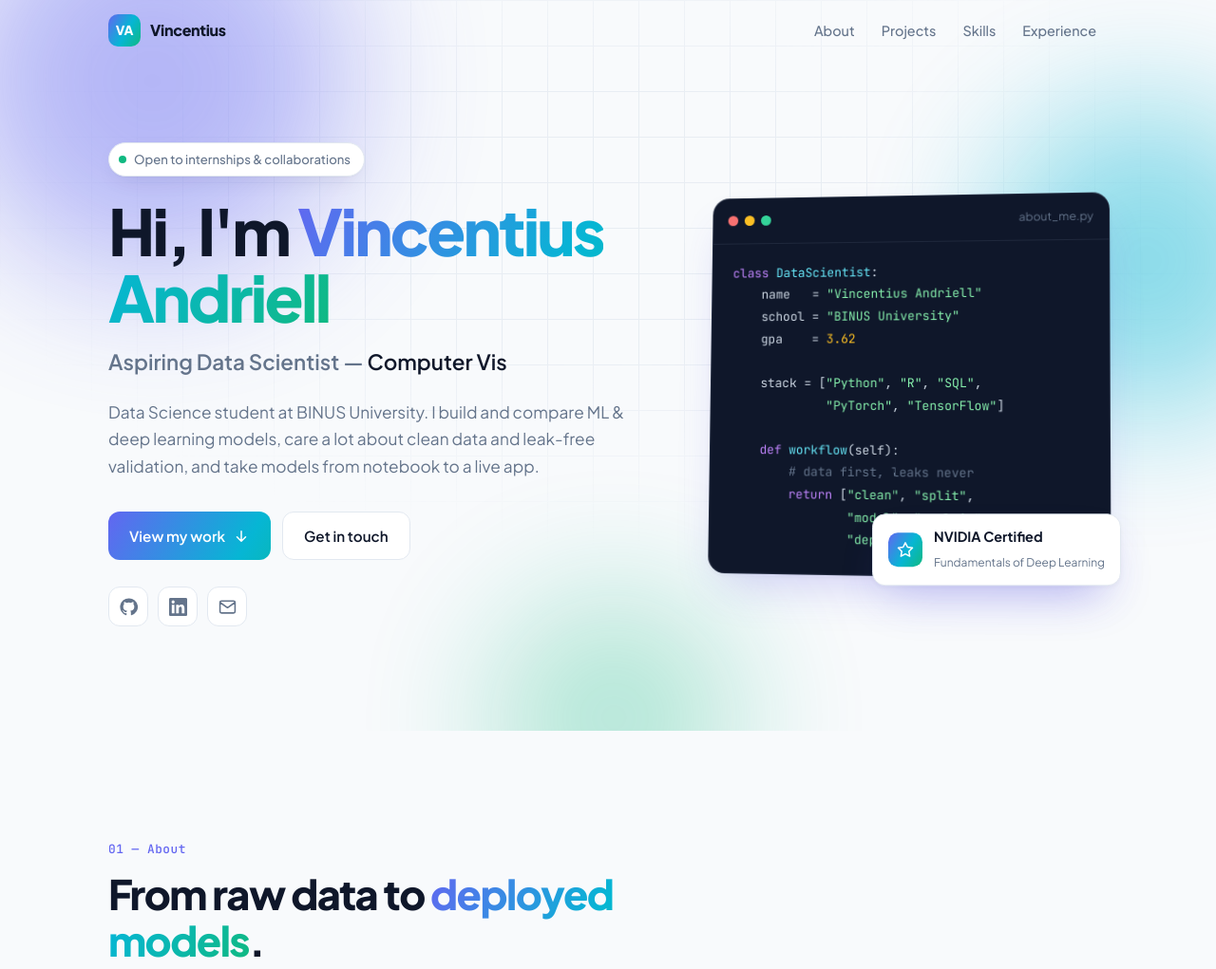
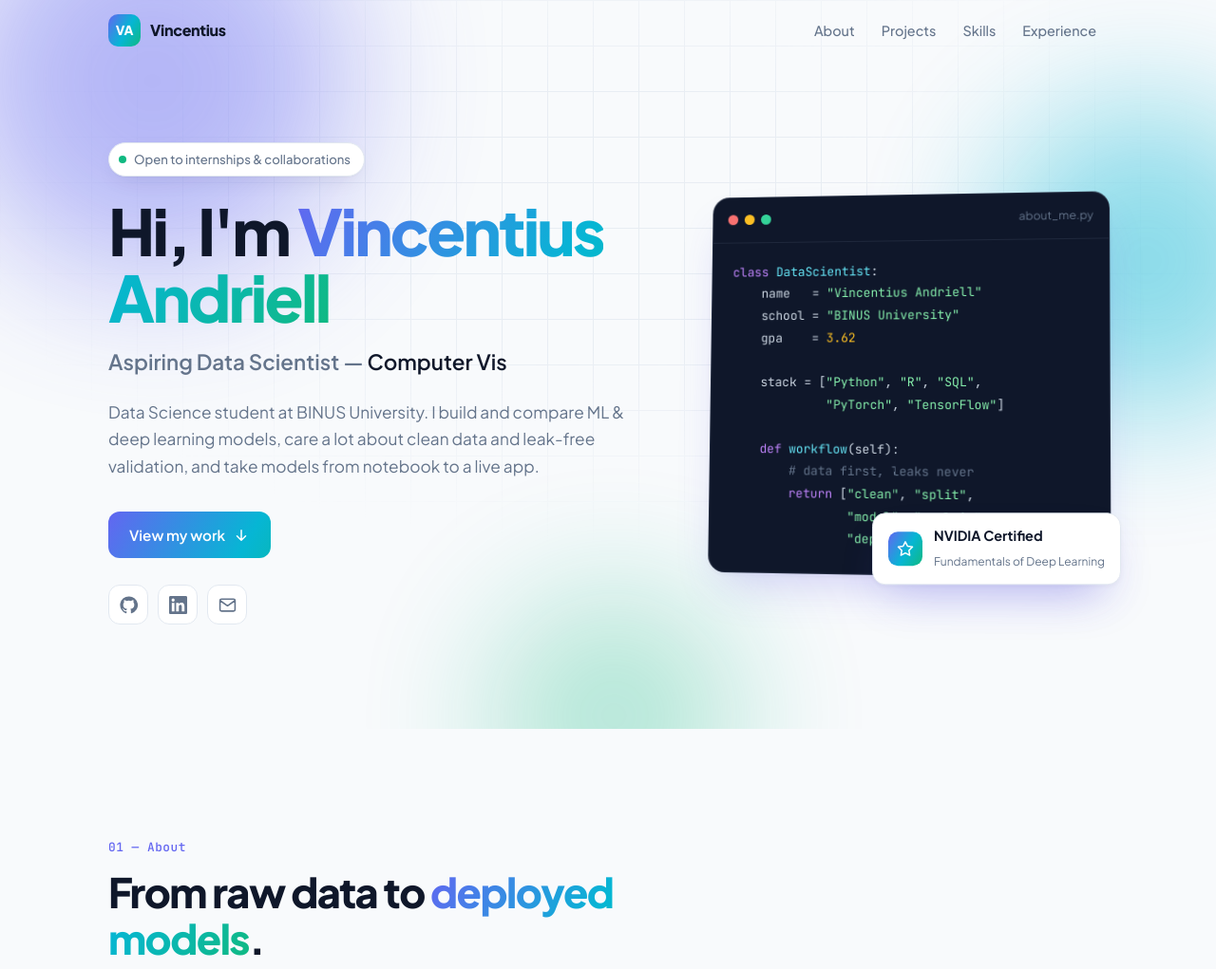
Before and after one commit to Newone0110/Newone0110.github.io, a plain HTML site: page index.html in a window 1280 px wide. Shown: the top 1021 px of the page at 95% size. Drawn offline with Linux system fonts and the light colour scheme.

Commit message:
Add files via upload

```diff
--- a/index.html
+++ b/index.html
@@ -395,7 +395,6 @@
       <p class="lead">Data Science student at BINUS University. I build and compare ML &amp; deep learning models, care a lot about clean data and leak-free validation, and take models from notebook to a live app.</p>
       <div class="actions">
         <a href="#projects" class="btn primary">View my work <svg><use href="#i-down"/></svg></a>
-        <a href="mailto:vincentius.andriell@gmail.com" class="btn">Get in touch</a>
       </div>
       <div class="socials">
         <a class="icon-btn" href="https://github.com/Newone0110" target="_blank" rel="noopener" aria-label="GitHub"><svg><use href="#i-github"/></svg></a>
```
